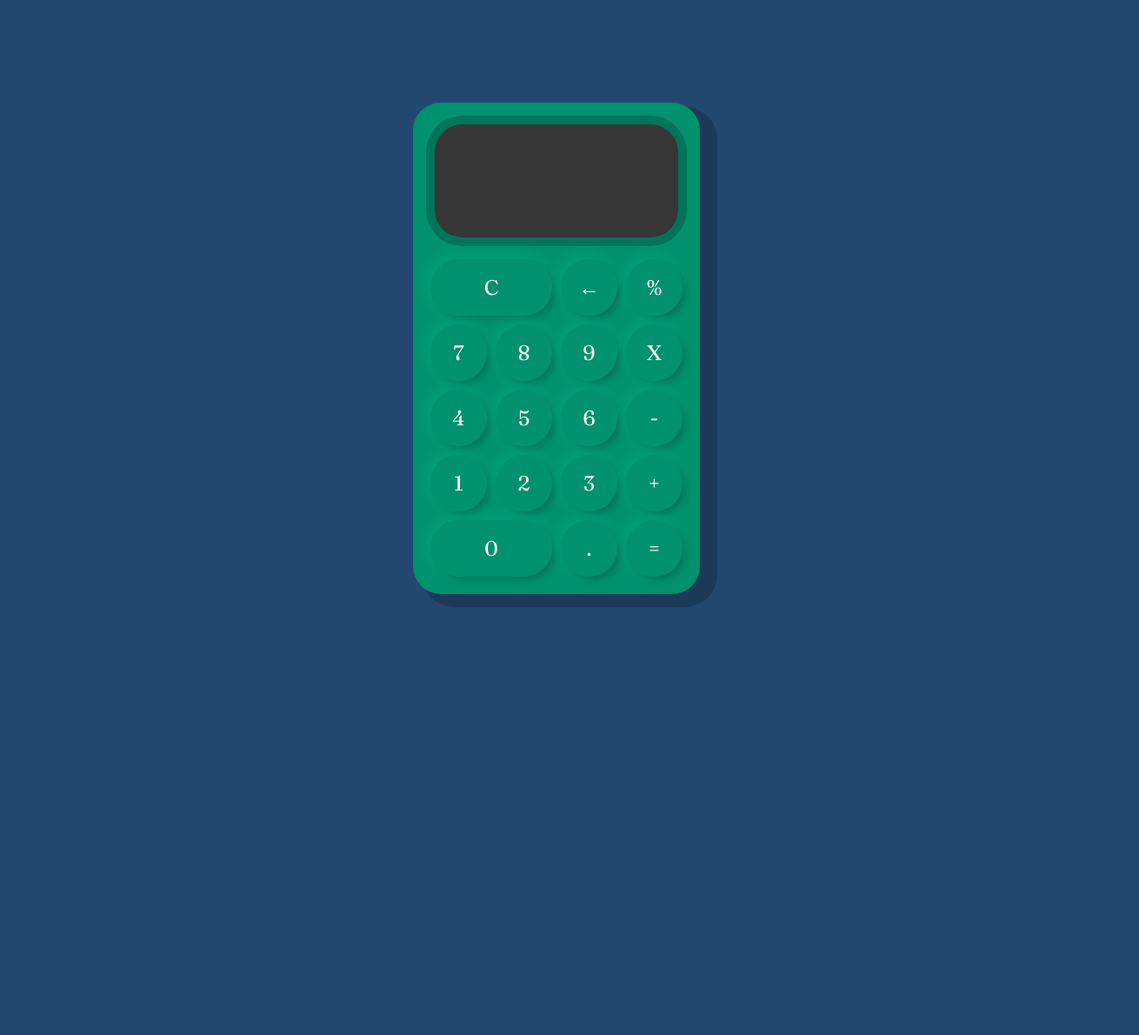
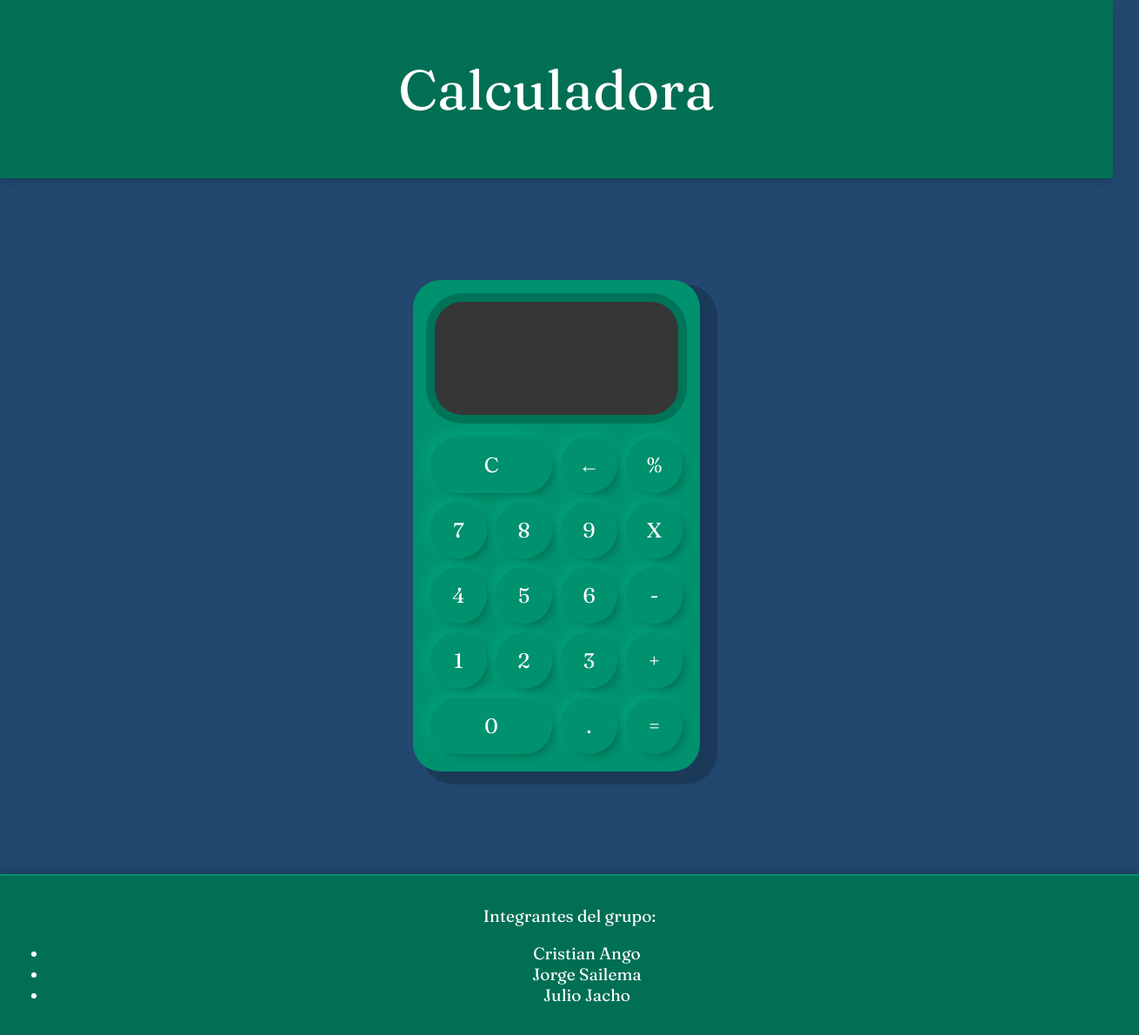
Before and after one commit to CristianDDGA/Calculadora, a plain HTML site: page index.html in a window 1280 px wide. Shown: the whole page at 87% size, 1310 px wide, since content can reach past the window. Before the commit the page ends 800 px from the top, so only its background shows below. Drawn offline with Linux system fonts and the light colour scheme.

Commit message:
[JG-1] Implementacion de encabezado y pie pagina a la calculadora

```diff
--- a/index.css
+++ b/index.css
@@ -70,3 +70,27 @@ button:focus {
 #valor-anterior {
     font-size: 2em;
 }
+
+header {
+
+    text-align: center;
+    background-color: #006f54;
+    padding: 20px;
+    color: #fff;
+    font-size: 2em;
+    box-shadow: 0px 5px 10px -3px #00000040 ;
+}
+
+footer {
+    text-align: center;
+    background-color: #006f54;
+    padding: 15px;
+    color: #fff;
+    font-size: 1.2em;
+     /* Hace que el footer sea estático */
+    bottom: 0;
+    width: 100%;
+    box-shadow: 0px -5px 10px -3px #00000040;
+    border-top: 2px solid #00916e;
+    z-index: 10; /* Asegura que el footer esté por encima de otros elementos */
+}
--- a/index.html
+++ b/index.html
@@ -11,6 +11,9 @@
     <script src="index.js" type="text/javascript" defer></script>
 </head>
 <body>
+    <header>
+        <h1>Calculadora</h1>
+    </header>
     <div class="container">
         <div class="calculadora">
             <div class="display">
@@ -37,5 +40,13 @@
             <button class="operador" value="igual">=</button>
         </div>
     </div>
+    <footer>
+    <p>Integrantes del grupo:</p>
+    <ul>
+        <li>Cristian Ango</li>
+        <li>Jorge Sailema</li>
+        <li>Julio Jacho</li>
+    </ul>
+    </footer>
 </body>
 </html>
```
